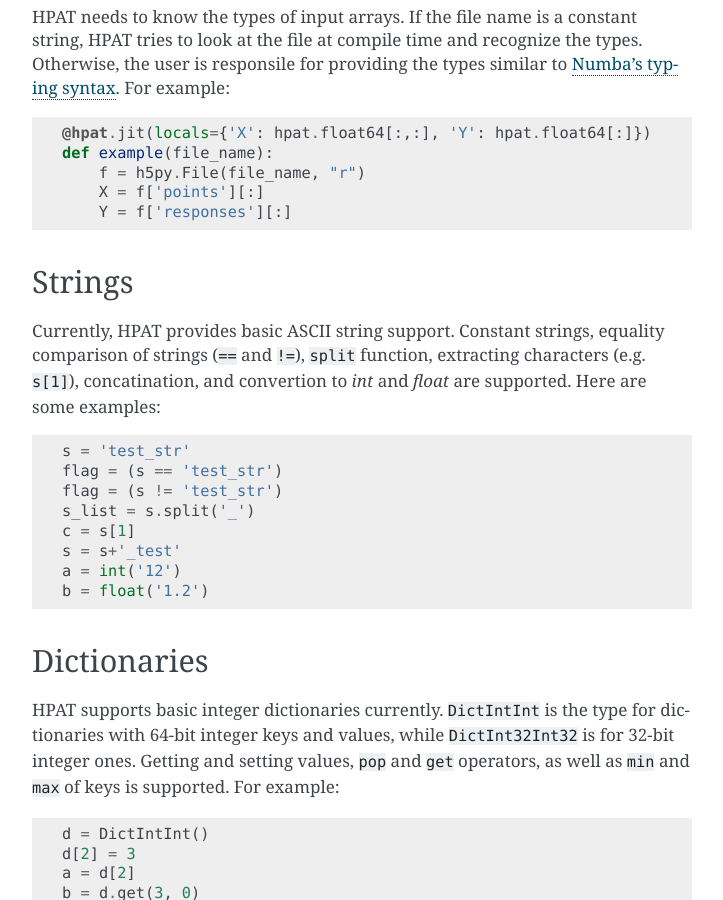
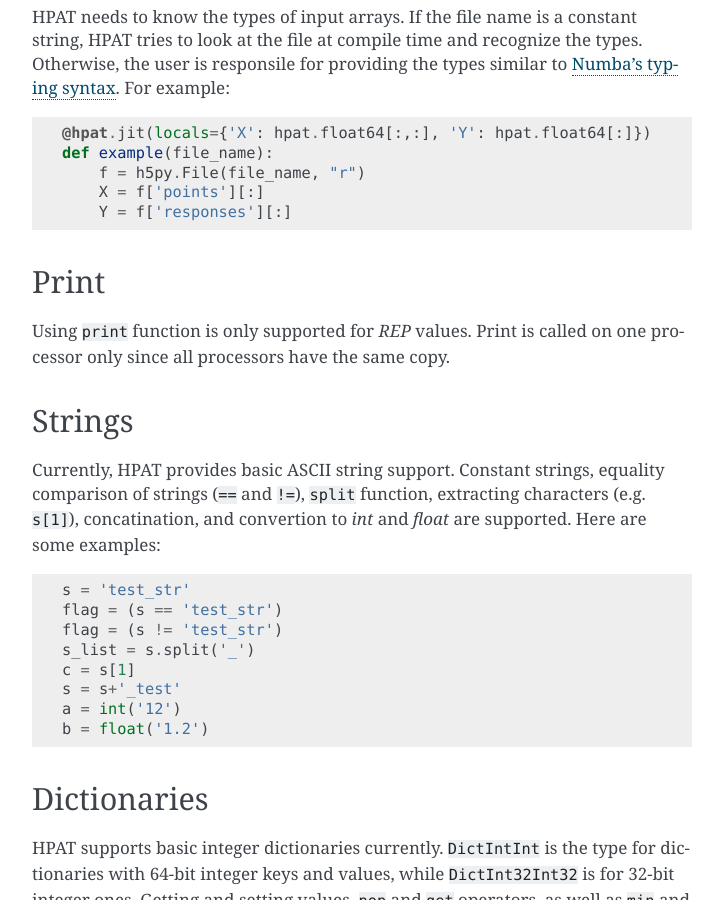
Before and after one commit to IntelPython/sdc, a Sphinx documentation site: the page built from docs/source/supported.rst, in a window 1280 px wide and 900 px high, scrolled down 5657 px. Shown: the whole window, without its empty margins (388-1111 px from the left). Built offline with Sphinx 7.4.7, drawn with Linux system fonts in a browser that asks for light colours.

Commit message:
docs print

```diff
--- a/docs/source/supported.rst
+++ b/docs/source/supported.rst
@@ -282,6 +282,13 @@ example::
          X = f['points'][:]
          Y = f['responses'][:]
 
+Print
+-----
+
+Using ``print`` function is only supported for `REP` values. Print is called on
+one processor only since all processors have the same copy.
+
+
 Strings
 -------
 
```
Also changed, not shown: 6 other files.
